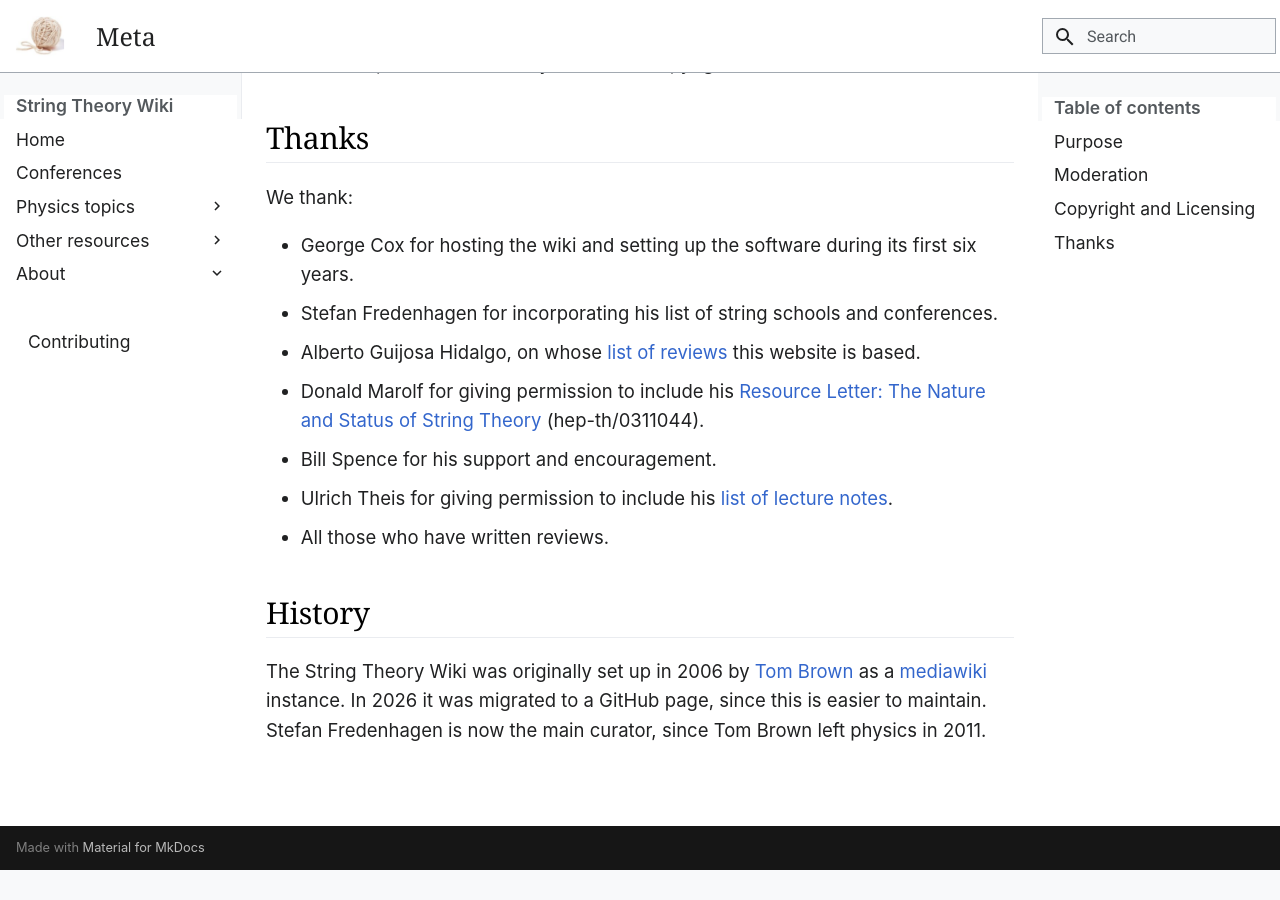
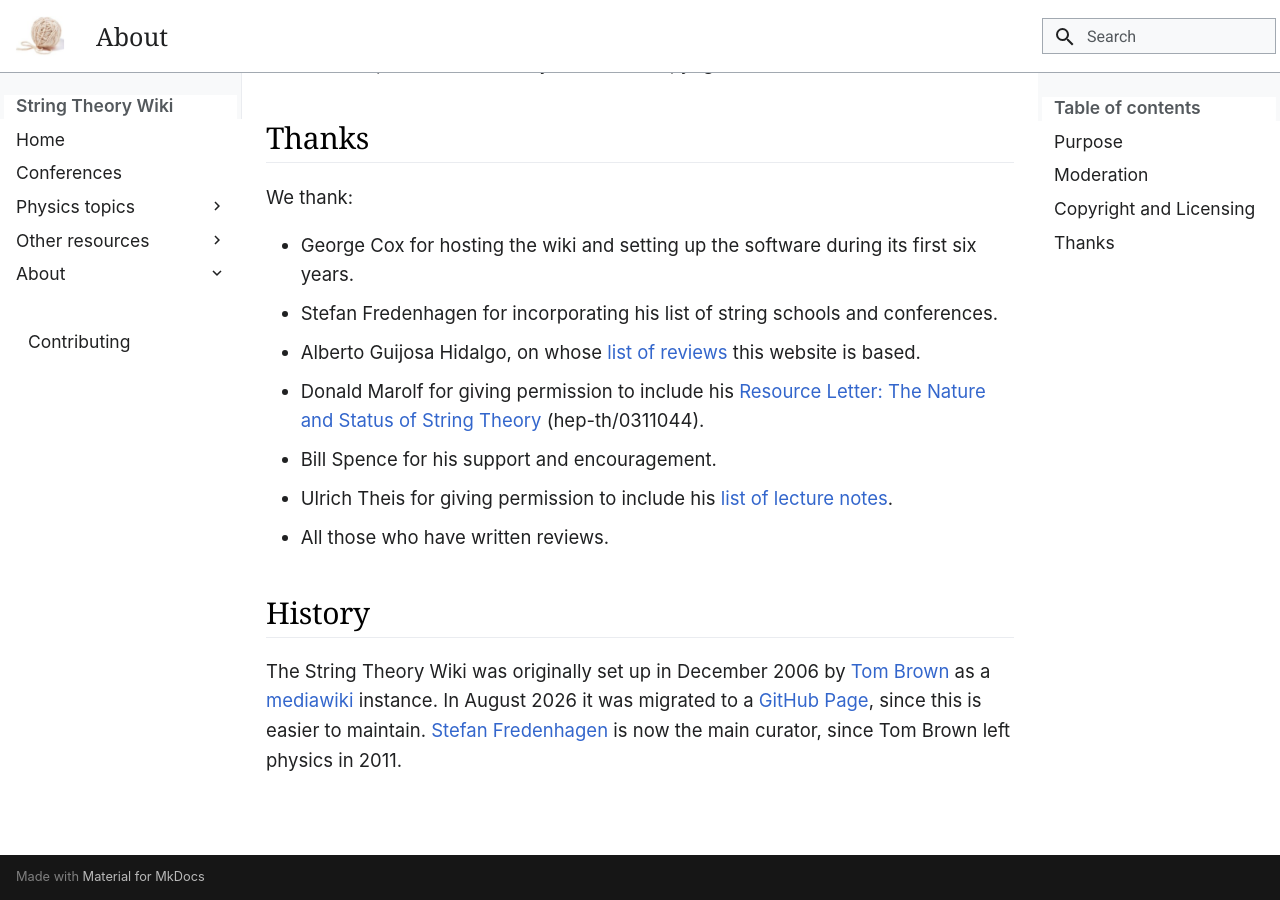
Before and after one commit to MigMontero/stringwiki.github.io, an MkDocs documentation site: the page built from docs/about.md, in a window 1280 px wide and 900 px high, scrolled down 1022 px. Built offline with MkDocs 1.6.1 and Material for MkDocs 9.7.7, drawn with Linux system fonts in a browser that asks for light colours; before the commit the page ends 1892 px from its top, so only the background shows below that.

```diff
--- a/docs/meta.md
+++ b/docs/about.md
@@ -1,8 +1,8 @@
 ---
-title: 'Meta'
+title: 'About'
 ---
 
-# Meta
+# About
 
 ## Purpose
 The sole purpose of this website is to be useful for people learning string theory.  It has no commercial ambitions and will never host advertising.
@@ -38,9 +38,9 @@ We thank:
 
 ## History
 
-The String Theory Wiki was originally set up in 2006 by [Tom
+The String Theory Wiki was originally set up in December 2006 by [Tom
 Brown](https://nworbmot.org/) as a
-[mediawiki](https://www.mediawiki.org/) instance. In 2026 it was
-migrated to a GitHub page, since this is easier to maintain. Stefan
-Fredenhagen is now the main curator, since Tom Brown left physics in
-2011.
+[mediawiki](https://www.mediawiki.org/) instance. In August 2026 it
+was migrated to a [GitHub Page](https://docs.github.com/en/pages), since this is easier to
+maintain. [Stefan Fredenhagen](https://homepage.univie.ac.at/stefan.fredenhagen/) is now the main curator, since Tom Brown
+left physics in 2011.
--- a/mkdocs.yml
+++ b/mkdocs.yml
@@ -48,5 +48,5 @@ nav:
       - Online talks: online-talks.md
       - Other important links: other-important-links.md
   - About:
-      - About and licence: meta.md
+      - About and licence: about.md
       - Contributing: contributing.md
```
Also changed, not shown: docs/contributing.md (+7 -3 lines), docs/index.md (+4 -4 lines).
